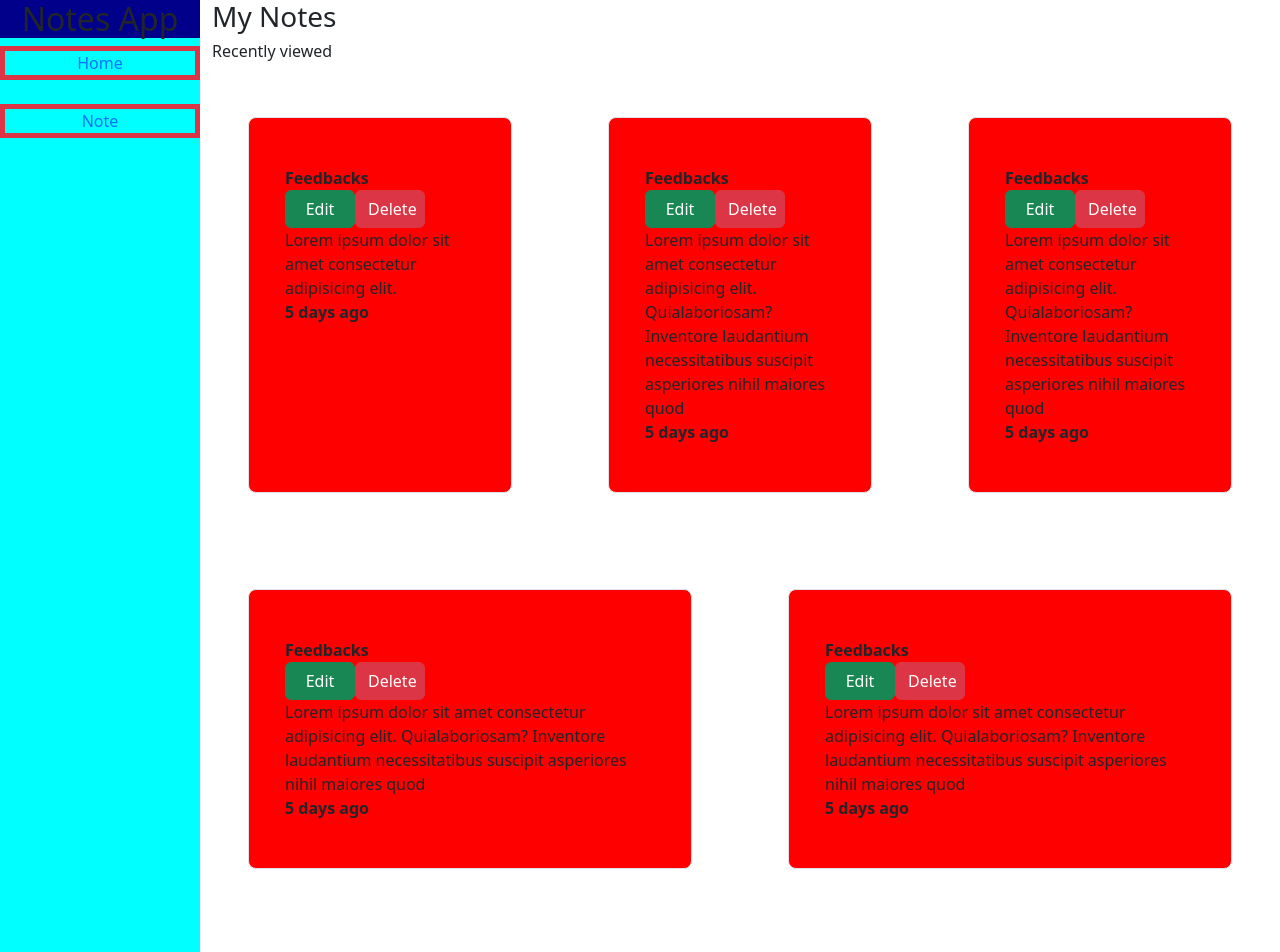
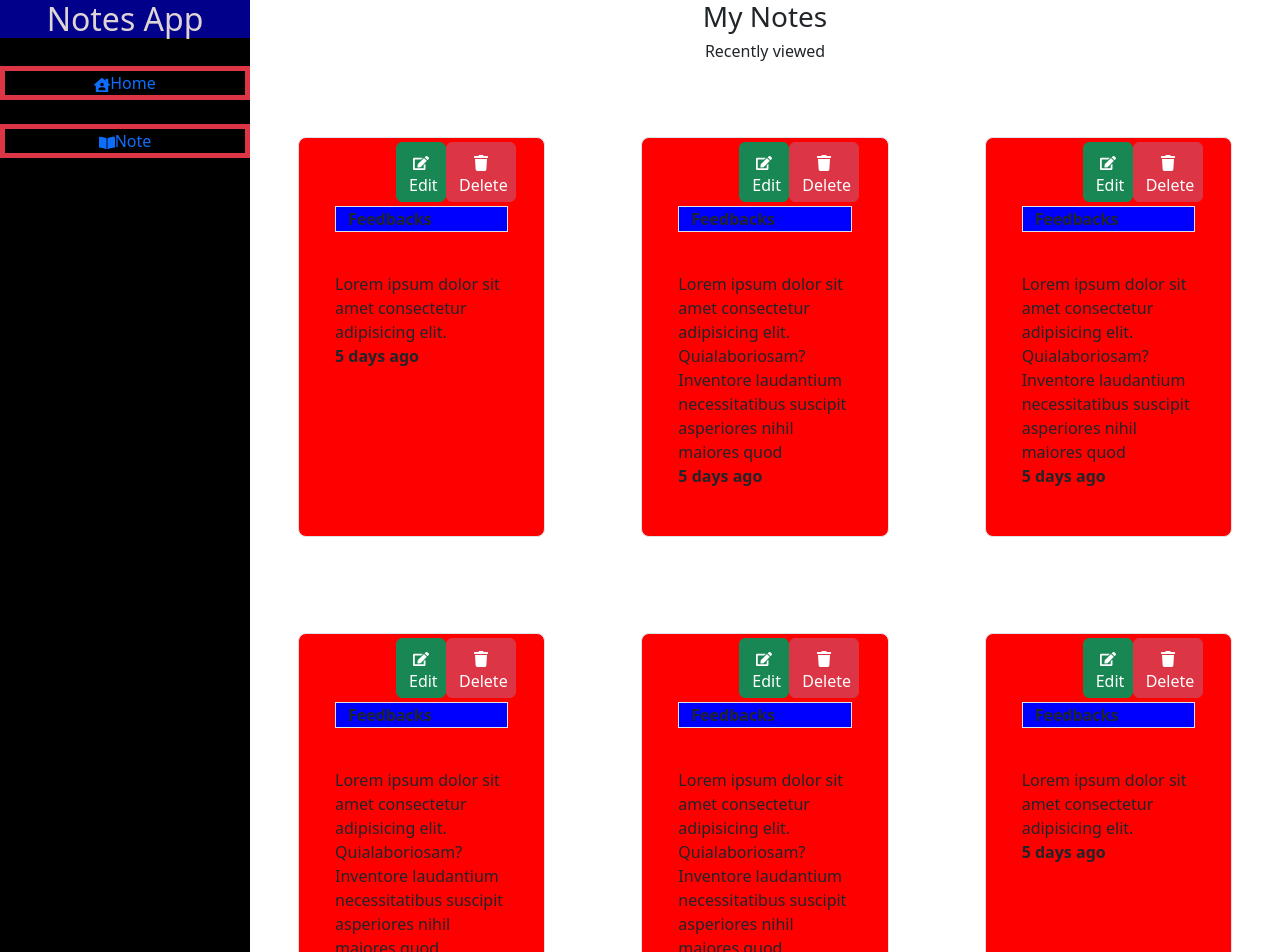
Before and after one commit to jermieo/CrudOperation_UseContext_UseNavigate_UseState, a React (Vite) app: page /note in a window 1280 px wide. Shown: the top 952 px of the page. Built offline with nearby package versions, Linux system fonts and the light colour scheme.

Commit message:
style added

```diff
--- a/package.json
+++ b/package.json
@@ -12,9 +12,11 @@
   "dependencies": {
     "bootstrap": "^5.3.2",
     "bootstrap-icons": "^1.11.0",
+    "moment": "^2.29.4",
     "react": "^18.2.0",
     "react-bootstrap": "^2.8.0",
     "react-dom": "^18.2.0",
+    "react-icons": "^4.11.0",
     "react-router-dom": "^6.16.0"
   },
   "devDependencies": {
--- a/src/App.css
+++ b/src/App.css
@@ -2,12 +2,21 @@
   display: flex;
 }
 .sidebar{
-  width: 200px;
-  height: 1500px;
-  background-color: aqua;
+  width: 250px;
+  height: 100%;
+  background-color: black;
   text-decoration: none;
   text-align: center;
 }
 .sidebar :hover{
   background-color: darkblue;
 }
+.d-flex{
+  position: relative;
+  bottom: 70px;
+  left: 49px;
+}
+.border{
+  position: relative;
+   top: 20px;
+}
--- a/src/ArrayData.jsx
+++ b/src/ArrayData.jsx
@@ -33,6 +33,40 @@ export const ArrayData = [
       "Lorem ipsum dolor sit amet consectetur adipisicing elit. Quialaboriosam? Inventore laudantium necessitatibus suscipit asperiores nihil maiores quod ",
     day: "5 days ago",
   },
+  {
+    id: 6,
+    title: "Feedbacks",
+    content: "Lorem ipsum dolor sit amet consectetur adipisicing elit.",
+    day: "5 days ago",
+  },
+  {
+    id: 7,
+    title: "Feedbacks",
+    content:
+      "Lorem ipsum dolor sit amet consectetur adipisicing elit. Quialaboriosam? Inventore laudantium necessitatibus suscipit asperiores nihil maiores quod ",
+    day: "5 days ago",
+  },
+  {
+    id: 8,
+    title: "Feedbacks",
+    content:
+      "Lorem ipsum dolor sit amet consectetur adipisicing elit. Quialaboriosam? Inventore laudantium necessitatibus suscipit asperiores nihil maiores quod ",
+    day: "5 days ago",
+  },
+  {
+    id: 9,
+    title: "Feedbacks",
+    content:
+      "Lorem ipsum dolor sit amet consectetur adipisicing elit. Quialaboriosam? Inventore laudantium necessitatibus suscipit asperiores nihil maiores quod ",
+    day: "5 days ago",
+  },
+  {
+    id: 10,
+    title: "Feedbacks",
+    content:
+      "Lorem ipsum dolor sit amet consectetur adipisicing elit. Quialaboriosam? Inventore laudantium necessitatibus suscipit asperiores nihil maiores quod ",
+    day: "5 days ago",
+  },
 ];
 
 export default ArrayData;
--- a/src/Home.jsx
+++ b/src/Home.jsx
@@ -39,7 +39,7 @@ const Home = () => {
       values.push({
         title: forms.title,
         content: forms.content,
-        day: " 1 days ago",
+        day: "5 day ago",
         id: ArrayData.length + 1,
       });
 
--- a/src/Notes.jsx
+++ b/src/Notes.jsx
@@ -8,6 +8,8 @@ import { useNavigate } from "react-router-dom";
 import { data1 } from "./App";
 import { data2 } from "./App";
 import { data3 } from "./App";
+import { FaEdit } from "react-icons/fa";
+import { FaTrash } from "react-icons/fa";
 
 const Notes = () => {
   const [values, setValues] = useContext(data1);
@@ -33,8 +35,8 @@ const Notes = () => {
   return (
     <>
       <Container fluid>
-        <h3>My Notes</h3>
-        <h6>Recently viewed</h6>
+        <h3 className="text-center">My Notes</h3>
+        <h6 className="text-center">Recently viewed</h6>
         <Row>
           {values.map((value) => {
             return (
@@ -46,22 +48,28 @@ const Notes = () => {
                   }}
                 >
                   <Row className="fw-bold">
+                    <div className="border" style={{ backgroundColor: "blue" }}>
                       {value.title}
+                    </div>
                     <Row>
+                      <div className="d-flex">
                         <Button
-                        style={{ width: "70px" }}
+                          style={{ width: "50px", height: "60px" }}
                           variant="success"
                           onClick={() => handle(value)}
                         >
+                          <FaEdit />
                           Edit
                         </Button>
                         <Button
-                        style={{ width: "70px" }}
+                          style={{ width: "70px", height: "60px" }}
                           variant="danger"
                           onClick={() => deletebtn(value)}
                         >
+                          <FaTrash />
                           Delete
                         </Button>
+                      </div>
                     </Row>
                   </Row>
                   <Row>{value.content}</Row>
--- a/src/SideBar.jsx
+++ b/src/SideBar.jsx
@@ -2,6 +2,8 @@ import { NavLink } from "react-router-dom";
 import { useContext } from "react";
 import { data3 } from "./App";
 import { data2 } from "./App";
+import { FaBookOpen } from "react-icons/fa";
+import { FaHouseUser } from "react-icons/fa";
 import "./App.css";
 const SideBar = () => {
   const [editBtn, editBtnValues] = useContext(data3);
@@ -9,7 +11,7 @@ const SideBar = () => {
   return (
     <>
       <div className="sidebar">
-        <h2>Notes App</h2>
+        <h2 style={{ color: "rgb(223, 212, 212)" }}>Notes App</h2>
         <div className="border border-5 border-danger">
           <NavLink
             to="/"
@@ -19,12 +21,14 @@ const SideBar = () => {
               addBtnValues(false);
             }}
           >
+            <FaHouseUser />
             Home
           </NavLink>
         </div>
         <br />
         <div className="border border-5 border-danger">
           <NavLink to="/note" style={{ textDecoration: "none" }}>
+            <FaBookOpen />
             Note
           </NavLink>
         </div>
```
Also changed, not shown: 1 other file (tests, documents, lock files or other folders). Lines whose indentation alone changed are shown as unchanged.
